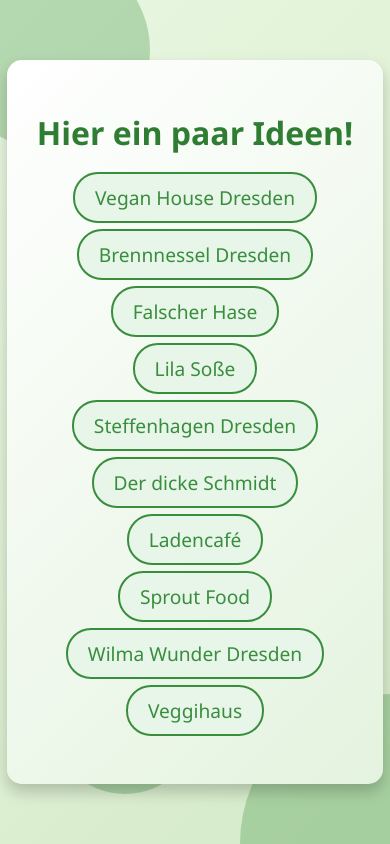
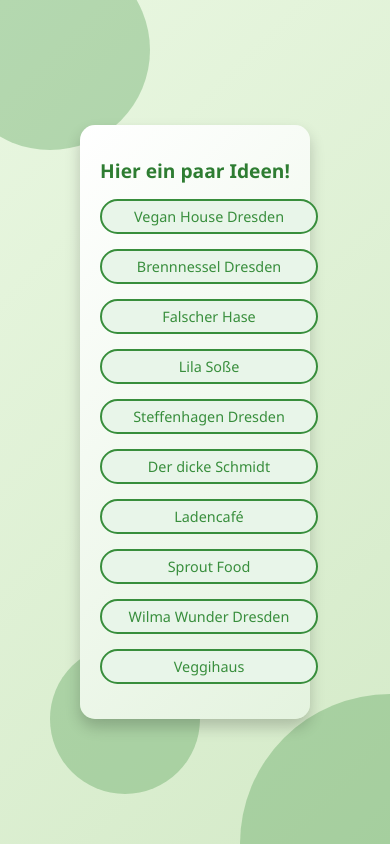
Before and after one commit to Kuschpack/food, a plain HTML site: page index.html in a window 390 px wide. Drawn offline with Linux system fonts and the light colour scheme.

Commit message:
Update index.html

```diff
--- a/index.html
+++ b/index.html
@@ -24,6 +24,7 @@
             box-shadow: 0 8px 15px rgba(0, 0, 0, 0.2);
             position: relative;
             z-index: 2;
+            max-width: 90%;  /* Ensure container adapts to smaller screens */
         }
         h1 {
             margin-bottom: 20px;
@@ -33,9 +34,10 @@
         .link-list {
             list-style: none;
             padding: 0;
+            margin: 0;
         }
         .link-list li {
-            margin: 30px 0;
+            margin: 20px 0;
         }
         .link-list a {
             text-decoration: none;
@@ -46,6 +48,7 @@
             border-radius: 25px;
             background: #e8f5e9;
             transition: all 0.3s ease;
+            display: inline-block;
         }
         .link-list a:hover {
             color: #ffffff;
@@ -84,6 +87,35 @@
             height: 150px;
             bottom: 50px;
             left: 50px;
+        }
+        /* Media Queries für mobile Endgeräte */
+        @media (max-width: 768px) {
+            .container {
+                padding: 20px;
+            }
+            h1 {
+                font-size: 1.5rem;
+            }
+            .link-list a {
+                font-size: 1rem;
+                padding: 8px 16px;
+            }
+        }
+
+        @media (max-width: 480px) {
+            h1 {
+                font-size: 1.2rem;
+                margin-bottom: 10px;
+            }
+            .link-list a {
+                font-size: 0.9rem;
+                padding: 6px 12px;
+                width: 100%;
+                text-align: center;
+            }
+            .link-list li {
+                margin: 15px 0;
+            }
         }
     </style>
 </head>
```
